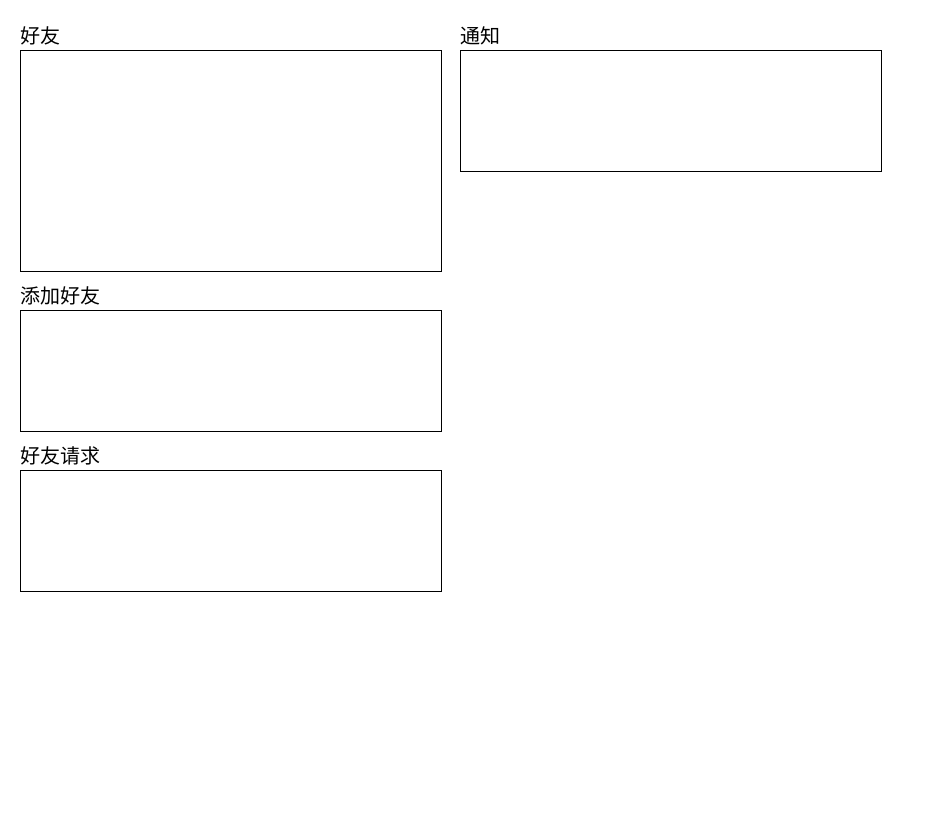
After one commit to taozhaojie/social_network_neo4j, a Python web app: template template/user.html in a window 1280 px wide. The commit adds this page. Shown: the whole page, without its empty margins (0-925 px from the left). Run offline with Jinja, Linux system fonts and the light colour scheme; the template is opened without the code that fills it, so the values that code supplies are empty.

Commit message:
update layout

```diff
--- a/handler/user_handler.py
+++ b/handler/user_handler.py
@@ -2,4 +2,4 @@ import tornado.web
 
 class UserHandler(tornado.web.RequestHandler):
 	def get(self, vid):
-		self.render('index.html')
+		self.render('user.html')
--- /dev/null
+++ b/static/css/user.css
@@ -0,0 +1,72 @@
+body {
+    width: 100%;
+    height: 100%;
+}
+
+#friend-list-heading {
+    font-size: 15pt;
+    position: absolute;
+    top: 20px;
+    left: 20px;
+}
+
+#friend-list {
+    width: 400px;
+    height: 200px;
+    position: absolute;
+    left: 20px;
+    top: 50px;
+    border: 1px solid #000000;
+    padding: 10px;
+}
+
+#friend-add-heading {
+    font-size: 15pt;
+    position: absolute;
+    top: 280px;
+    left: 20px;
+}
+
+#friend-add {
+    width: 400px;
+    height: 100px;
+    position: absolute;
+    left: 20px;
+    top: 310px;
+    border: 1px solid #000000;
+    padding: 10px;
+}
+
+#friend-req-heading {
+    font-size: 15pt;
+    position: absolute;
+    top: 440px;
+    left: 20px;
+}
+
+#friend-req {
+    width: 400px;
+    height: 100px;
+    position: absolute;
+    left: 20px;
+    top: 470px;
+    border: 1px solid #000000;
+    padding: 10px;
+}
+
+#notif-heading {
+    font-size: 15pt;
+    position: absolute;
+    top: 20px;
+    left: 460px;
+}
+
+#notif {
+    width: 400px;
+    height: 100px;
+    position: absolute;
+    left: 460px;
+    top: 50px;
+    border: 1px solid #000000;
+    padding: 10px;
+}
--- a/template/moment.html
+++ b/template/moment.html
@@ -9,16 +9,15 @@
 </head>
 <body>
     <span id="view-heading">浏览</span>
-    <div class="view">
+    <div id="view">
 
     </div>
 
     <span id="send-heading">发布</span>
-    <div class="send">
+    <div id="send">
         <input type="text" id="send-text">
         <button id="send-submit" onclick="submit()">发布</button>
     </div>
-
 </body>
 
 </html>
--- /dev/null
+++ b/template/user.html
@@ -0,0 +1,25 @@
+<html>
+<head>
+    <meta charset="UTF-8"/>
+    <meta http-equiv="X-UA-Compatible" content="IE=edge"/>
+    <title>User</title>
+    <script type="text/javascript" src="../static/src/jquery.min.js"></script>
+    <script type="text/javascript" src="../static/js/user.js"></script>
+    <link rel="stylesheet" href="../static/css/user.css">
+</head>
+<body>
+    <span id="friend-list-heading">好友</span>
+    <div id="friend-list"></div>
+
+    <span id="friend-add-heading">添加好友</span>
+    <div id="friend-add"></div>
+
+    <span id="friend-req-heading">好友请求</span>
+    <div id="friend-req"></div>
+
+    <span id="notif-heading">通知</span>
+    <div id="notif"></div>
+
+</body>
+
+</html>
```
Also changed, not shown: static/css/moment.css (+8 -8 lines), static/js/user.js (added, +38 -0 lines).
